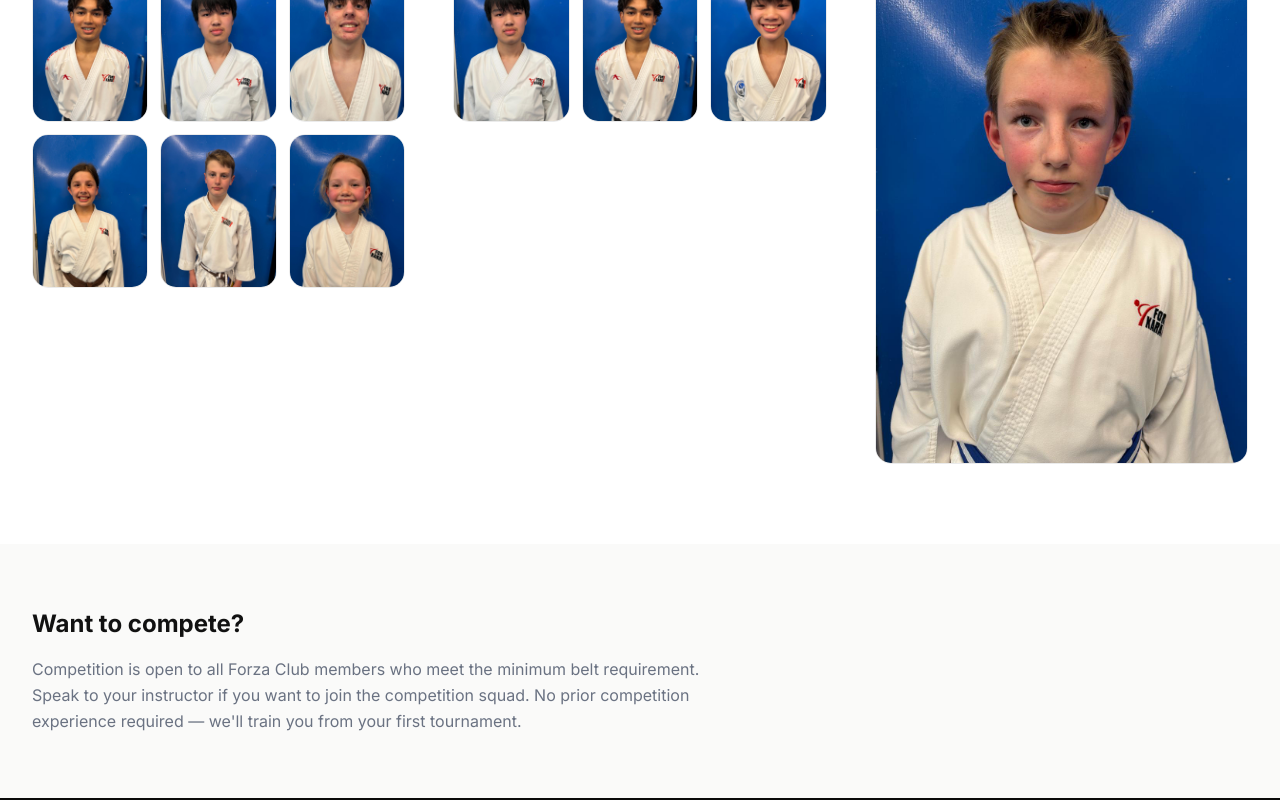
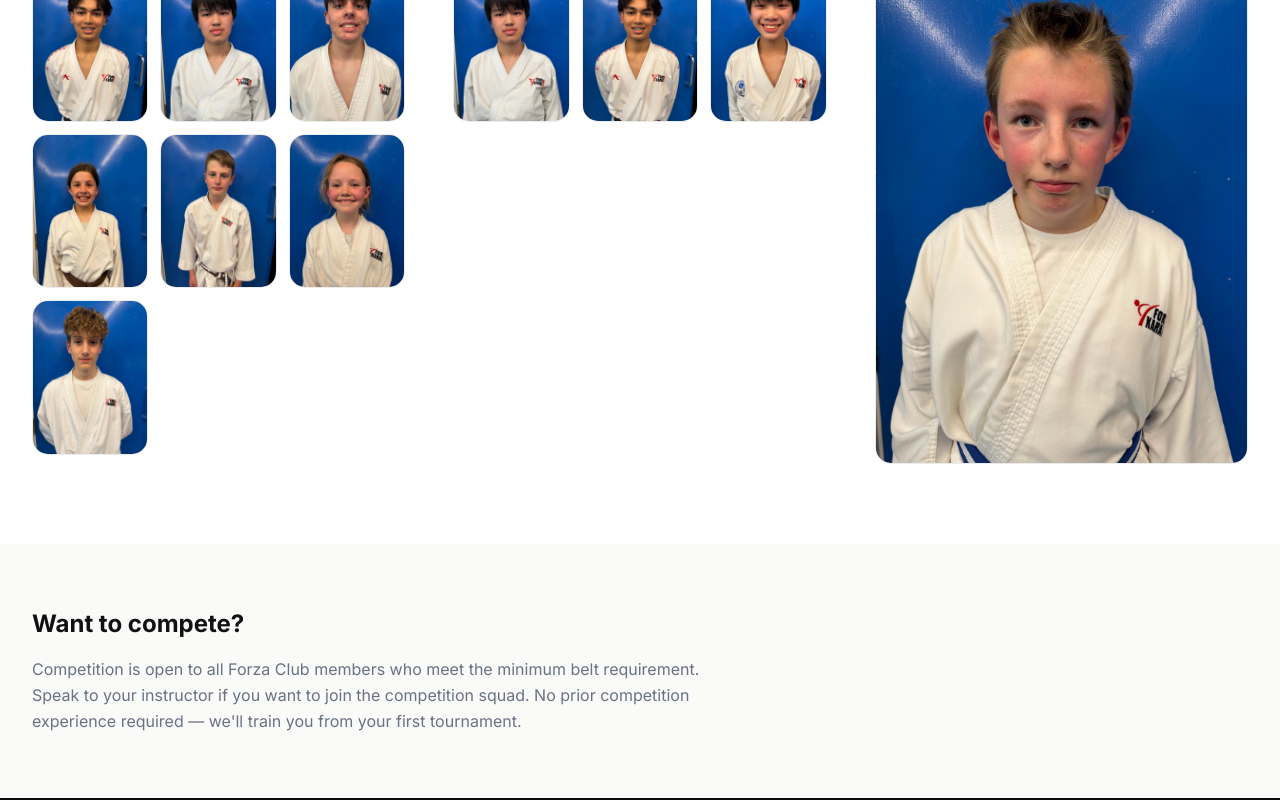
Before and after one commit to anthonieveritt-afk/forza-karate-website, a Next.js app: page /team in a window 1280 px wide. Shown: the part 1363-2163 px from the top of the page. Built offline with nearby package versions, Linux system fonts and the light colour scheme.

Commit message:
feat: add 7th photo to Kumite Team

```diff
--- a/app/team/page.tsx
+++ b/app/team/page.tsx
@@ -140,6 +140,7 @@ export default function TeamPage() {
                   { src: '/team/kumite-q-godfrey.jpg',   name: 'Q. Godfrey' },
                   { src: '/team/kumite-a-tebbutt.jpg',   name: 'A. Tebbutt' },
                   { src: '/team/kumite-a-buss.jpg',      name: 'A. Buss' },
+                  { src: '/team/kumite-7.jpg',            name: 'Kumite 7' },
                 ].map((a) => (
                   <div key={a.name} className="rounded-2xl overflow-hidden border border-black/8">
                     <Image
```
Also changed, not shown: public/team/kumite-7.jpg (added).
